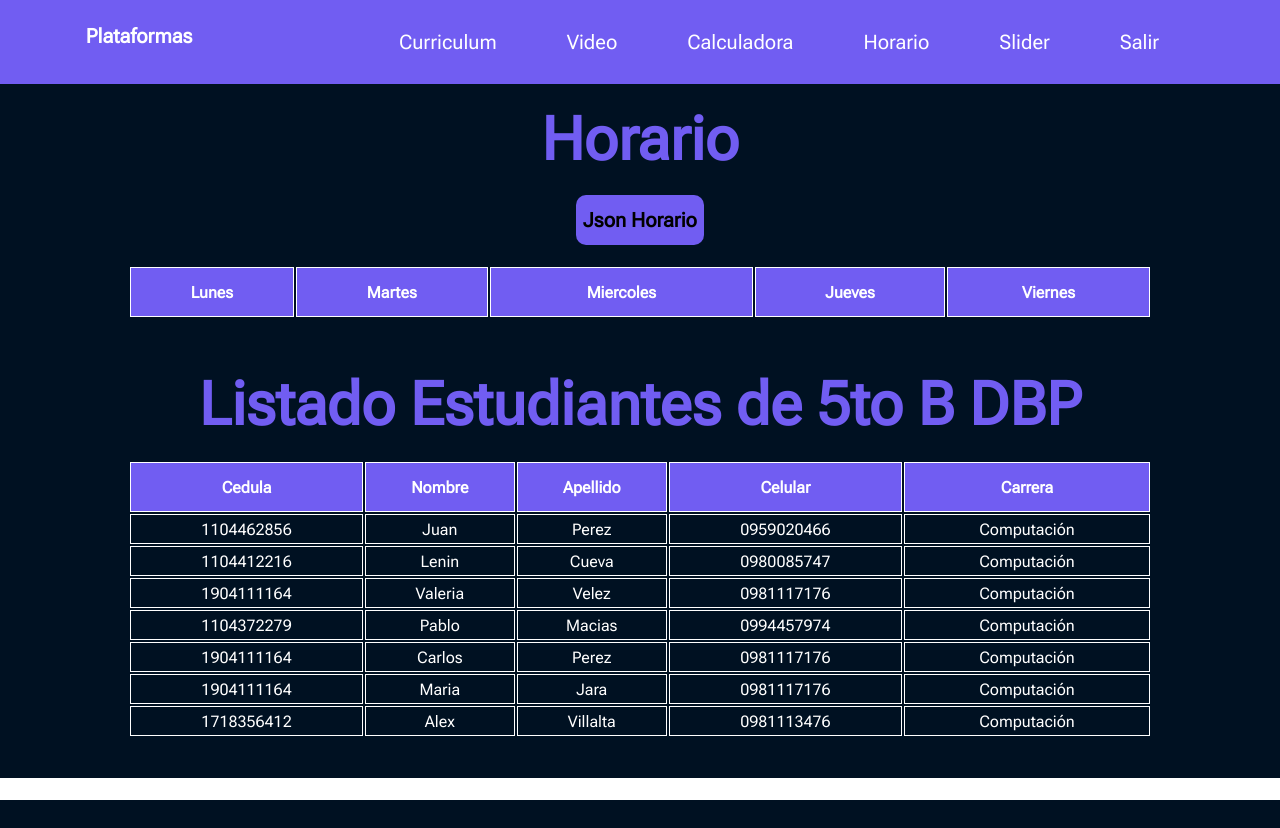
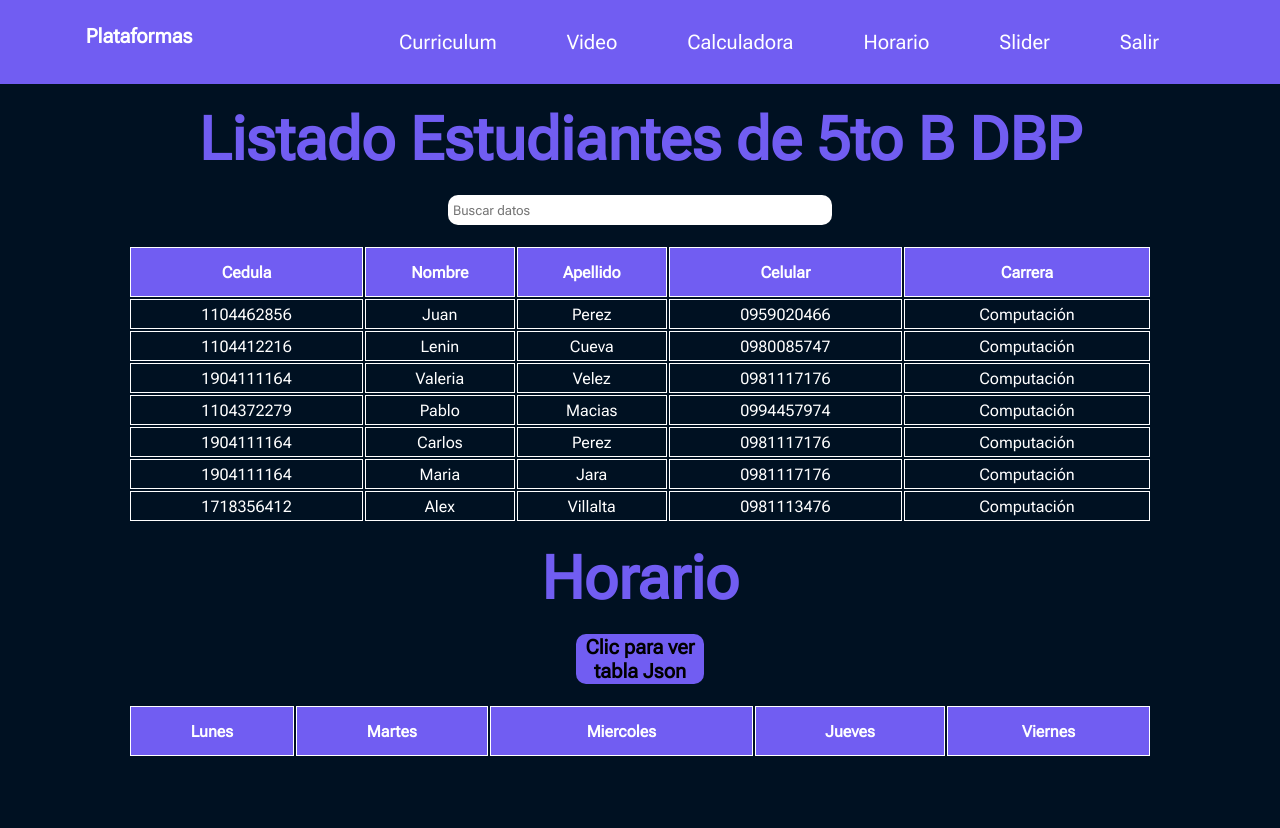
Before and after one commit to cristiancr20/Curriculum-5B, a PHP site: page /PHP/Horario.php in a window 1280 px wide. Before the commit the page ends 800 px from the top, so only its background shows below. Run offline with PHP 8.4, Linux system fonts and the light colour scheme; lists and menus that the app fills with data are empty.

Commit message:
Se agrego un buscador para estudiantes - Estilos agregados

```diff
--- a/CSS/Horario.css
+++ b/CSS/Horario.css
@@ -91,6 +91,21 @@
     color: #715DF2;
 }
 
+.buscador{
+    width: 30%;
+    height: 30px;
+    margin: auto;
+}
+
+.buscador input{
+    width: 100%;
+    height: 100%;
+    border: none;
+    border-radius: 10px;
+    padding: 5px;
+    outline: none;
+    color: #715DF2;
+}
 
 table{
     color: #fff;
@@ -119,8 +134,12 @@
 tr{
     height: 30px;
     color: #fff;
+    transition: all .3s ease-in-out;
 }
 td{
     border: 1px solid #fff;
+}
 
+tr:hover{
+    background: #807e8d;
 }
--- a/JAVASCRIPT/Ajax.js
+++ b/JAVASCRIPT/Ajax.js
@@ -53,3 +53,26 @@
         }
     }
 }
+
+function Buscar() {
+    var tabla = document.getElementById('tablaEstudiantes');
+    var busqueda = document.getElementById('txtBusqueda').value.toLowerCase();
+    var cellsOfRow="";
+    var found=false;
+    var compareWith="";
+    for (var i = 1; i < tabla.rows.length; i++) {
+        cellsOfRow = tabla.rows[i].getElementsByTagName('td');
+        found = false;
+        for (var j = 0; j < cellsOfRow.length && !found; j++) { compareWith = cellsOfRow[j].innerHTML.toLowerCase(); if (busqueda.length == 0 || (compareWith.indexOf(busqueda) > -1))
+            {
+                found = true;
+            }
+        }
+        if(found)
+        {
+            tabla.rows[i].style.display = '';
+        } else {
+            tabla.rows[i].style.display = 'none';
+        }
+    }
+}
--- a/PHP/Horario.php
+++ b/PHP/Horario.php
@@ -45,13 +45,52 @@
             </div>
         </div>
 
+        <h1>Listado Estudiantes de 5to B DBP</h1>
+
+            <div class="buscador">
+                <input id="txtBusqueda" placeholder="Buscar datos" type="text" onkeyup="Buscar();" />
+            </div>
+
+            <table id="tablaEstudiantes">
+                <thead>
+                    <tr>
+                        <th>Cedula</th>
+                        <th>Nombre</th>
+                        <th>Apellido</th>
+                        <th>Celular</th>
+                        <th>Carrera</th>
+                    </tr>
+                </thead>
+
+                <?php
+                /* echo ('<link rel="stylesheet" href="css/tablas.css">'); */
+
+                if (file_exists('../Estudiantes.xml')) {
+                    $xml = simplexml_load_file('../Estudiantes.xml');
+                    foreach ($xml->estudiante as $key0 => $est) {
+                        echo '<tr">';
+                        echo '<td>' . $est->cedula . '</td>';
+                        echo '<td>' . $est->nombre . '</td>';
+                        echo '<td>' . $est->apellido . '</td>';
+                        echo '<td>' . $est->celular . '</td>';
+                        echo '<td>' . $est->carrera . '</td>';
+                        echo '</tr>';
+                    }
+                } else {
+                    exit('No se puede abrir el xml');
+                }
+                ?>
+            </table>
+
         <h1 class="titulo">Horario</h1>
 
         <div class="boton">
             <button id ="boton" class="waves-effect waves-light btn">
-                Json Horario
+                Clic para ver tabla Json
             </button>
         </div>
+
+
 
             <table >
                 <thead>
@@ -70,34 +109,7 @@
 
             </table>
 
-            <h1>Listado Estudiantes de 5to B DBP</h1>
 
-    <?php
-
-
-        $xml = simplexml_load_file('../Estudiantes.xml');
-
-        echo '<table  >';
-
-        echo '<th>Cedula </th>';
-        echo '<th>Nombre </th>';
-        echo '<th>Apellido</th>';
-        echo '<th>Celular</th>';
-        echo '<th>Carrera</th>';
-        //cargar en la tabla
-            foreach ($xml -> estudiante as $key0 => $est ){
-
-                echo '<tr>';
-                echo '<td>'.$est-> cedula.'</td>';
-                echo "<td>".$est ->nombre. "</td>";
-                echo "<td>".$est ->apellido. "</td>";
-                echo "<td>".$est ->celular. "</td>";
-                echo "<td>".$est ->carrera. "</td>";
-                echo '</tr>';
-            }
-
-        echo '</table>';
-    ?>
     </div>
 
     <script src="../JAVASCRIPT/Ajax.js"></script>
```
Also changed, not shown: test.sql (added, +62 -0 lines).
